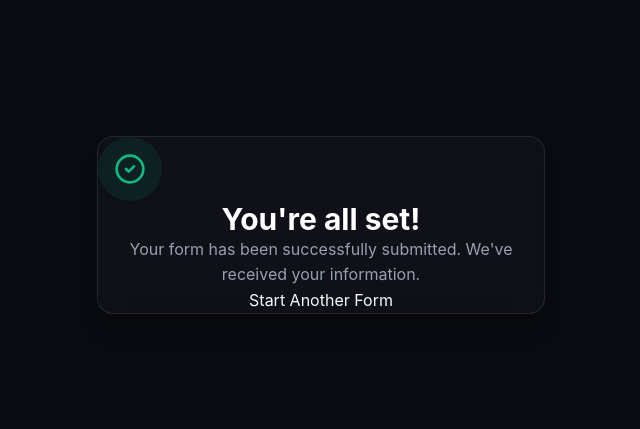
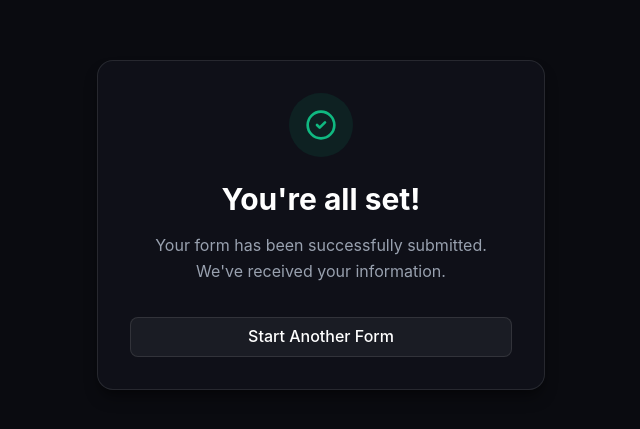
Before and after one commit to varletint/form-, a React app: page /success in a window 1280 px wide. Shown: the part 175-604 px from the top of the page, without its empty margins (319-959 px from the left). Built offline with nearby package versions, Linux system fonts and the light colour scheme; the HTML template or start-up script is replaced by a standard one.

Commit message:
style: redesign base CSS with animations, dot-pattern background, and stagger utilities

```diff
--- a/src/index.css
+++ b/src/index.css
@@ -1,13 +1,17 @@
+@import url("https://fonts.googleapis.com/css2?family=Inter:wght@300;400;500;600;700;800&display=swap");
+@import "./styles/tokens.css";
 @import "tailwindcss";
-@import url("https://fonts.googleapis.com/css2?family=Inter:wght@400;500;600;700&display=swap");
-@import "./styles/tokens.css";
 
-*,
+/* *,
 *::before,
 *::after {
   box-sizing: border-box;
   margin: 0;
   padding: 0;
+} */
+
+html {
+  scroll-behavior: smooth;
 }
 
 body {
@@ -26,16 +30,17 @@ body {
   flex-direction: column;
 }
 
-/* Utilities */
+/* ===== Glass Panel ===== */
 .glass-panel {
   background-color: var(--bg-glass);
-  backdrop-filter: blur(12px);
-  -webkit-backdrop-filter: blur(12px);
+  backdrop-filter: blur(16px);
+  -webkit-backdrop-filter: blur(16px);
   border: 1px solid var(--border-light);
   border-radius: var(--radius-xl);
-  box-shadow: var(--shadow-xl);
+  box-shadow: var(--shadow-lg);
 }
 
+/* ===== Animations ===== */
 @keyframes spin {
   from {
     transform: rotate(0deg);
@@ -45,26 +50,147 @@ body {
   }
 }
 
-.animate-spin {
-  animation: spin 1s linear infinite;
-}
-
-.animate-pulse-slow {
-  animation: pulse 3s cubic-bezier(0.4, 0, 0.6, 1) infinite;
-}
-
 @keyframes pulse {
   0%,
   100% {
     opacity: 1;
   }
   50% {
-    opacity: 0.5;
+    opacity: 0.4;
   }
 }
 
-.text-gradient {
-  /* Using alternative to gradients to make text vibrant, as per user request to avoid gradients entirely */
+@keyframes fadeIn {
+  from {
+    opacity: 0;
+  }
+  to {
+    opacity: 1;
+  }
+}
+
+@keyframes fadeInDown {
+  from {
+    opacity: 0;
+    transform: translateY(-20px);
+  }
+  to {
+    opacity: 1;
+    transform: translateY(0);
+  }
+}
+
+@keyframes fadeInUp {
+  from {
+    opacity: 0;
+    transform: translateY(24px);
+  }
+  to {
+    opacity: 1;
+    transform: translateY(0);
+  }
+}
+
+@keyframes scaleIn {
+  from {
+    opacity: 0;
+    transform: scale(0.9);
+  }
+  to {
+    opacity: 1;
+    transform: scale(1);
+  }
+}
+
+@keyframes checkPop {
+  0% {
+    transform: scale(0);
+    opacity: 0;
+  }
+  50% {
+    transform: scale(1.2);
+  }
+  100% {
+    transform: scale(1);
+    opacity: 1;
+  }
+}
+
+@keyframes shimmer {
+  0% {
+    background-position: -200% 0;
+  }
+  100% {
+    background-position: 200% 0;
+  }
+}
+
+@keyframes float {
+  0%,
+  100% {
+    transform: translateY(0px);
+  }
+  50% {
+    transform: translateY(-6px);
+  }
+}
+
+.animate-spin {
+  animation: spin 1s linear infinite;
+}
+
+.animate-pulse-slow {
+  animation: pulse 2.5s cubic-bezier(0.4, 0, 0.6, 1) infinite;
+}
+
+.animate-fade-in {
+  animation: fadeIn 0.5s ease-out forwards;
+}
+
+.animate-fade-in-down {
+  animation: fadeInDown 0.6s ease-out forwards;
+}
+
+.animate-fade-in-up {
+  animation: fadeInUp 0.6s ease-out forwards;
+}
+
+.animate-scale-in {
+  animation: scaleIn 0.4s ease-out forwards;
+}
+
+.animate-check-pop {
+  animation: checkPop 0.5s cubic-bezier(0.175, 0.885, 0.32, 1.275) forwards;
+}
+
+.animate-float {
+  animation: float 3s ease-in-out infinite;
+}
+
+/* ===== Staggered Animations ===== */
+.stagger-1 {
+  animation-delay: 0.1s;
+  opacity: 0;
+}
+.stagger-2 {
+  animation-delay: 0.2s;
+  opacity: 0;
+}
+.stagger-3 {
+  animation-delay: 0.3s;
+  opacity: 0;
+}
+.stagger-4 {
+  animation-delay: 0.4s;
+  opacity: 0;
+}
+.stagger-5 {
+  animation-delay: 0.5s;
+  opacity: 0;
+}
+
+/* ===== Utilities ===== */
+.text-accent {
   color: var(--accent-primary);
 }
 
@@ -80,15 +206,14 @@ body {
   border-width: 0;
 }
 
-/* Base interactive resets */
-button {
-  all: unset;
-  box-sizing: border-box;
-  cursor: pointer;
-}
-
-button:disabled {
-  cursor: not-allowed;
+/* ===== Subtle dot grid background ===== */
+.bg-dot-pattern {
+  background-image: radial-gradient(
+    circle,
+    rgba(109, 40, 217, 0.08) 1px,
+    transparent 1px
+  );
+  background-size: 24px 24px;
 }
 
 a {
```
